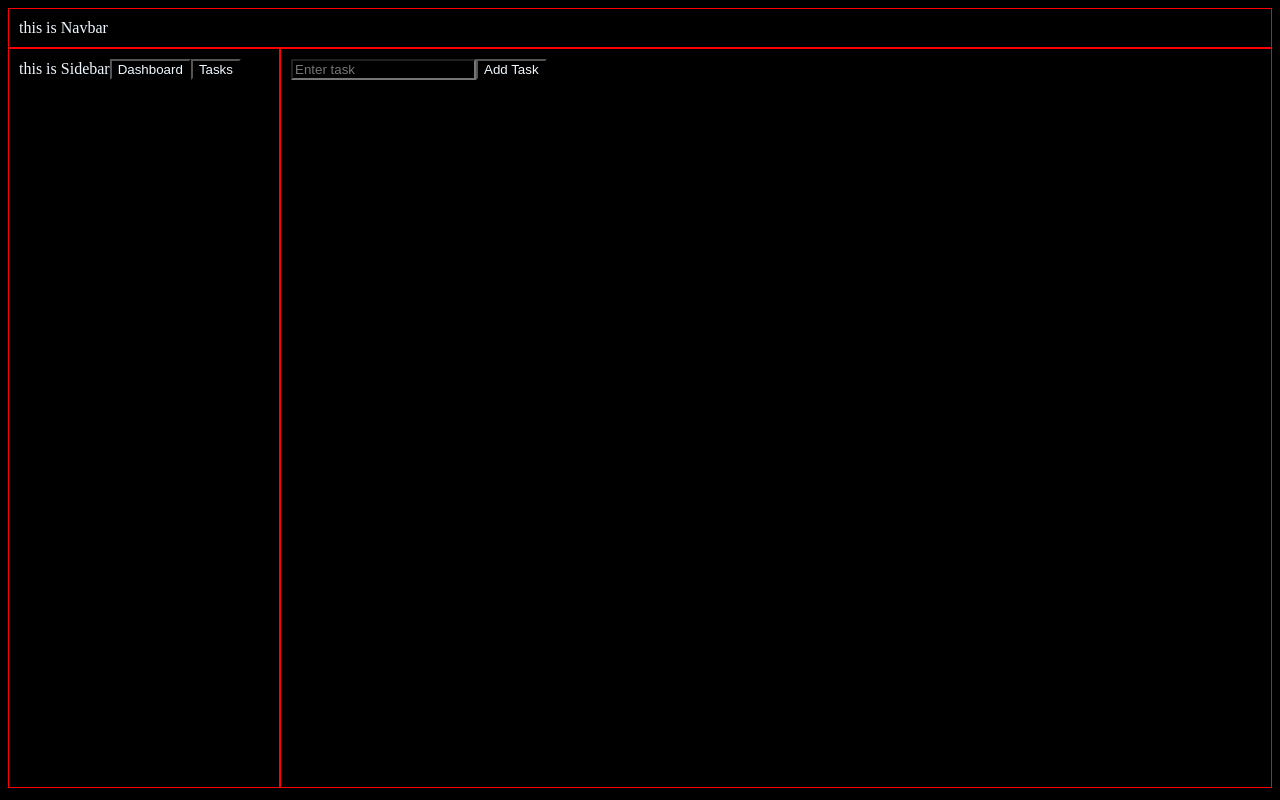
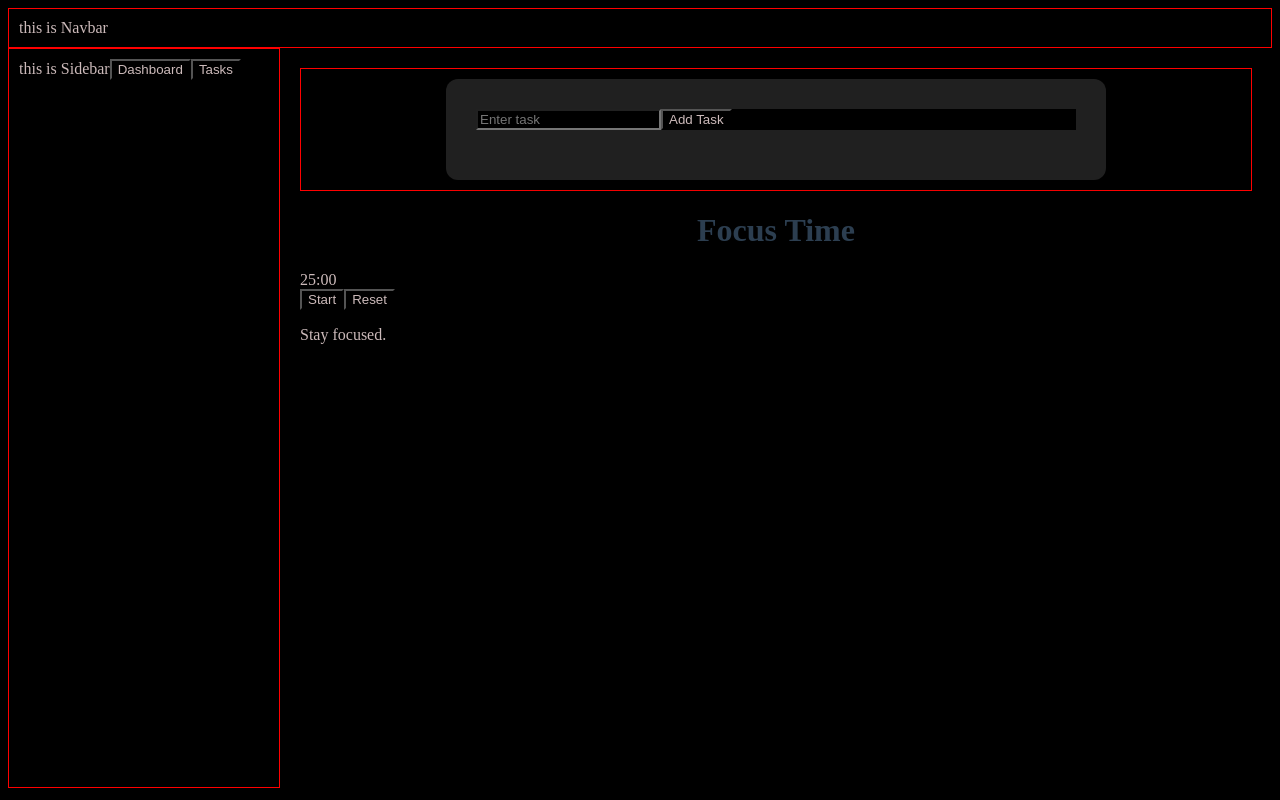
Before and after one commit to vedantsingh314-314/Dev_Tracker, a React (Vite) app: page / in a window 1280 px wide. Built offline with nearby package versions, Linux system fonts and the light colour scheme.

Commit message:
added pomodoro component

```diff
--- a/src/App.css
+++ b/src/App.css
@@ -10,3 +10,109 @@
 .layout > *:last-child {
   flex: 1; /* MainContent takes remaining space */
 }
+/* --- Global & Layout Stuffs --- */
+
+.app-container {
+  max-width: 600px;
+  margin: 0 auto;
+  background: rgb(32, 32, 32);
+  padding: 30px;
+  border-radius: 12px;
+  box-shadow: 0 10px 25px rgba(0, 0, 0, 0.1);
+}
+
+h1, h2 {
+  text-align: center;
+  color: #2c3e50;
+}
+
+/* --- Task Form Styles --- */
+.task-form {
+  display: flex;
+  gap: 10px;
+  margin-bottom: 30px;
+}
+
+.task-input {
+  flex: 1;
+  padding: 12px 15px;
+  font-size: 1rem;
+  border: 2px solid #e0e0e0;
+  border-radius: 8px;
+  transition: border-color 0.3s ease;
+}
+
+.task-input:focus {
+  outline: none;
+  border-color: #3498db;
+}
+
+.add-btn {
+  background-color: #3498db;
+  color: white;
+  border: none;
+  padding: 12px 20px;
+  font-size: 1rem;
+  font-weight: bold;
+  border-radius: 8px;
+  cursor: pointer;
+  transition: background-color 0.3s ease;
+}
+
+.add-btn:hover {
+  background-color: #2980b9;
+}
+
+/* --- Task List Styles --- */
+.task-list {
+  list-style: none;
+  padding: 0;
+  margin: 0;
+}
+
+.task-item {
+  display: flex;
+  justify-content: space-between;
+  align-items: center;
+  background-color: #f9f9f9;
+  padding: 15px;
+  margin-bottom: 10px;
+  border-radius: 8px;
+  border-left: 5px solid #3498db;
+  transition: transform 0.2s ease, box-shadow 0.2s ease;
+}
+
+.task-item:hover {
+  transform: translateY(-2px);
+  box-shadow: 0 4px 10px rgba(0, 0, 0, 0.05);
+}
+
+.task-content {
+  display: flex;
+  align-items: center;
+  gap: 15px;
+  font-size: 1.1rem;
+}
+
+/* Custom Checkbox */
+.task-checkbox {
+  width: 20px;
+  height: 20px;
+  cursor: pointer;
+  accent-color: #3498db;
+}
+
+.delete-btn {
+  background-color: #e74c3c;
+  color: white;
+  border: none;
+  padding: 8px 12px;
+  border-radius: 6px;
+  cursor: pointer;
+  font-size: 0.9rem;
+  transition: background-color 0.3s ease;
+}
+
+.delete-btn:hover {
+  background-color: #c0392b;
+}
--- a/src/App.jsx
+++ b/src/App.jsx
@@ -1,6 +1,7 @@
 import Navbar from './components/Navbar'
 import MainContent from './components/MainContent'
 import Sidebar from './components/Sidebar'
+import Pomodoro from './components/pomodoro'
 import './App.css'
 import { useState } from 'react'
 
@@ -12,7 +13,10 @@ function App() {
       <Navbar />
       <div className="layout">
         <Sidebar changeView={setveiw} />
-        <MainContent currentview={veiw} />
+        <div style={{ flex: 1, padding: '20px', overflowY: 'auto' }}>
+          <MainContent currentview={veiw} />
+        <Pomodoro />
+    </div>
       </div>
     </>
   )
--- /dev/null
+++ b/src/components/Pomodoro.jsx
@@ -0,0 +1,78 @@
+import { useEffect, useState } from "react";
+
+export default function Pomodoro() {
+  const SESSION_TIME = 25 * 60;
+  const BREAK_TIME = 5 * 60;
+
+  const [time, setTime] = useState(SESSION_TIME);
+  const [isRunning, setIsRunning] = useState(false);
+  const [isSession, setIsSession] = useState(true);
+
+  useEffect(() => {
+    let timer;
+
+    if (isRunning) {
+      timer = setInterval(() => {
+        setTime((prev) => {
+          if (prev === 0) {
+            const nextMode = !isSession;
+            setIsSession(nextMode);
+            return nextMode ? SESSION_TIME : BREAK_TIME;
+          }
+          return prev - 1;
+        });
+      }, 1000);
+    }
+
+    return () => clearInterval(timer);
+  }, [isRunning, isSession]);
+
+  const formatTime = (t) => {
+    const min = Math.floor(t / 60);
+    const sec = t % 60;
+    return `${min.toString().padStart(2, "0")}:${sec
+      .toString()
+      .padStart(2, "0")}`;
+  };
+
+  const handleReset = () => {
+    setIsRunning(false);
+    setIsSession(true);
+    setTime(SESSION_TIME);
+  };
+
+  return (
+    <div className="flex items-center justify-center h-screen bg-gradient-to-br from-gray-900 to-black text-white">
+      <div className="bg-gray-800 p-8 rounded-2xl shadow-2xl text-center w-80">
+
+        <h1 className="text-2xl font-bold mb-4 tracking-wide">
+          {isSession ? "Focus Time" : "Break Time"}
+        </h1>
+
+        <div className="text-6xl font-mono mb-6">
+          {formatTime(time)}
+        </div>
+
+        <div className="flex justify-center gap-4">
+          <button
+            onClick={() => setIsRunning(!isRunning)}
+            className="px-4 py-2 bg-green-500 hover:bg-green-600 rounded-lg transition"
+          >
+            {isRunning ? "Pause" : "Start"}
+          </button>
+
+          <button
+            onClick={handleReset}
+            className="px-4 py-2 bg-red-500 hover:bg-red-600 rounded-lg transition"
+          >
+            Reset
+          </button>
+        </div>
+
+        <p className="mt-4 text-sm text-gray-400">
+          {isSession ? "Stay focused." : "Take a breath."}
+        </p>
+      </div>
+    </div>
+  );
+}
--- a/src/components/Tasks.jsx
+++ b/src/components/Tasks.jsx
@@ -1,8 +1,25 @@
 import React from 'react'
-import { useState } from 'react';
+import { useState, useEffect } from 'react';
+
+
 const Tasks = () => {
-    const [tasks, setTasks] = useState([]); // The history of all tasks
+    const [tasks, setTasks] = useState(() => {
+        const saveditems = localStorage.getItem('myTasks');
+        if (saveditems) {
+            return JSON.parse(saveditems);
+        }
+        else {
+            return [];
+        }
+    })// THIS IS TASKS ARRAY LAZY INSTALLATION
+
     const [newTask, setNewTask] = useState(""); // The current text being typed
+    useEffect(() => {
+        localStorage.setItem('myTasks', JSON.stringify(tasks));
+    }, [tasks]);
+
+
+
     const handleSubmit = (e) => {
         e.preventDefault();
         let newtask = {
@@ -30,7 +47,7 @@ const Tasks = () => {
         );
     };
     return (
-        <div>
+        <div className='app-container'>
             <form onSubmit={handleSubmit}>
                 <input
                     type="text"
--- a/src/index.css
+++ b/src/index.css
@@ -1,4 +1,4 @@
 *{
   background-color: black;
-  color: aliceblue;
+  color: rgb(204, 186, 186);
 }
```
